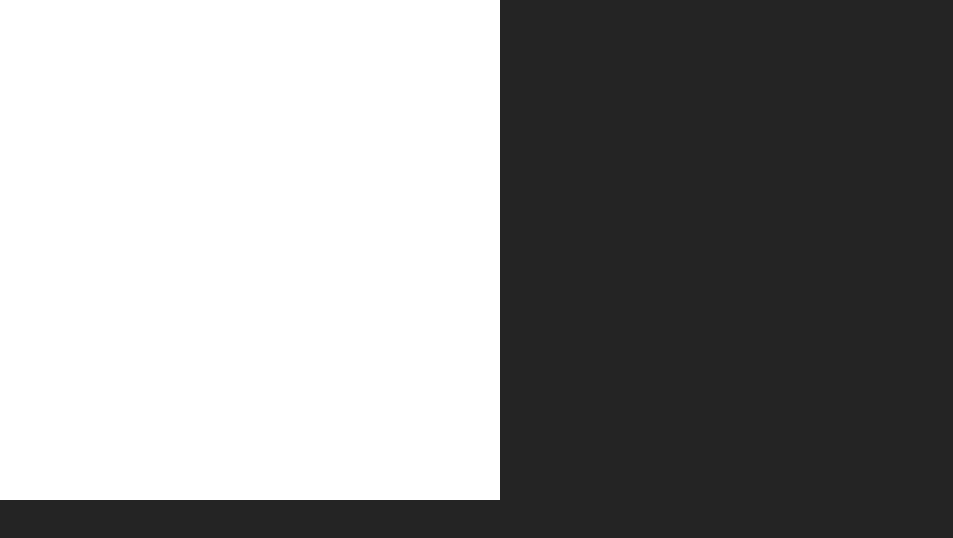
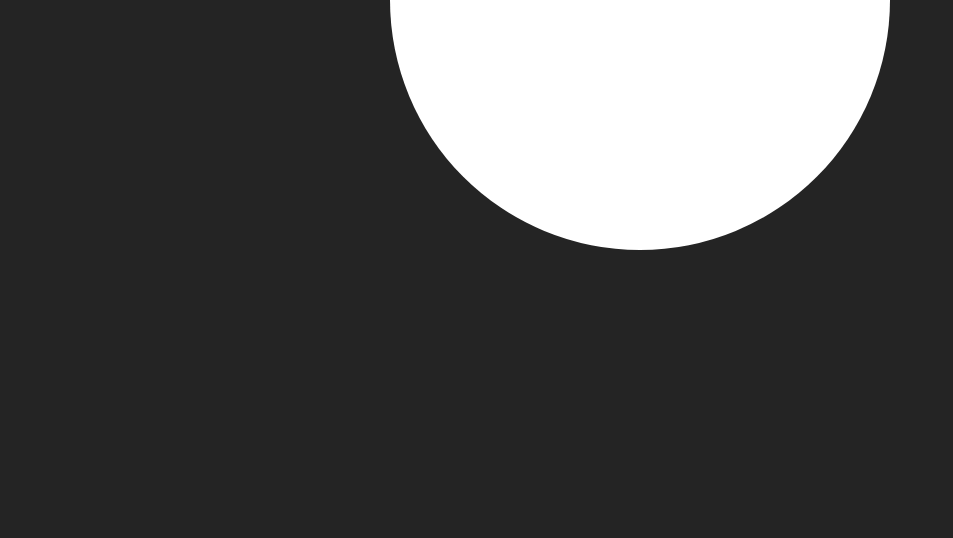
Before and after one commit to tho-myr/portfolio-svelte, a Svelte app: page / in a window 1280 px wide. Shown: the top 538 px of the page, without its empty margins (0-953 px from the left). Built offline with nearby package versions, Linux system fonts and the light colour scheme.

Commit message:
feat: center blob and make it a circle

```diff
--- a/src/App.svelte
+++ b/src/App.svelte
@@ -21,5 +21,9 @@
         width: 500px;
         aspect-ratio: 1;
         position: absolute;
+        left: 50%;
+        right: 50%;
+        translate: -50% -50%;
+        border-radius: 50%;
     }
 </style>
```
